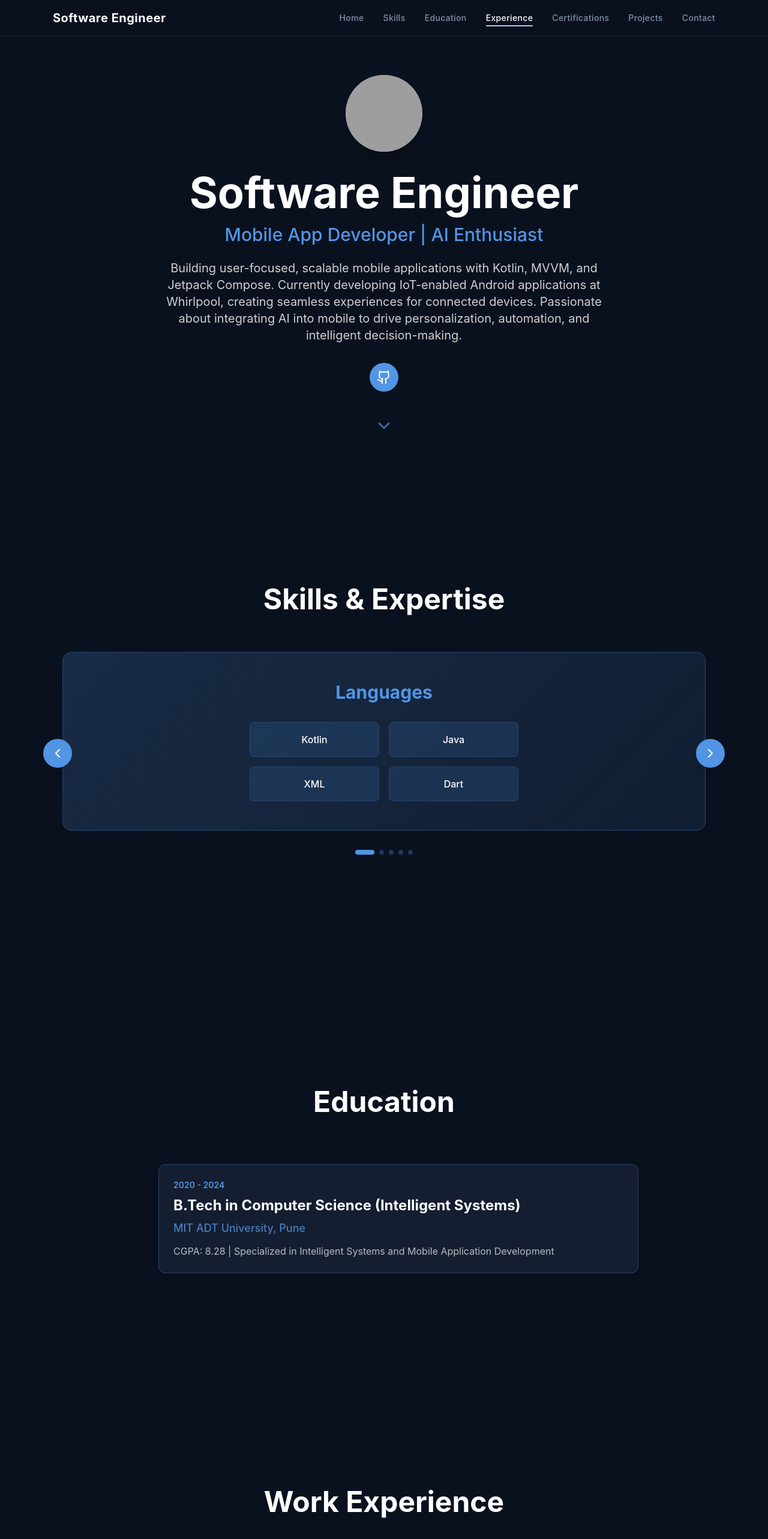
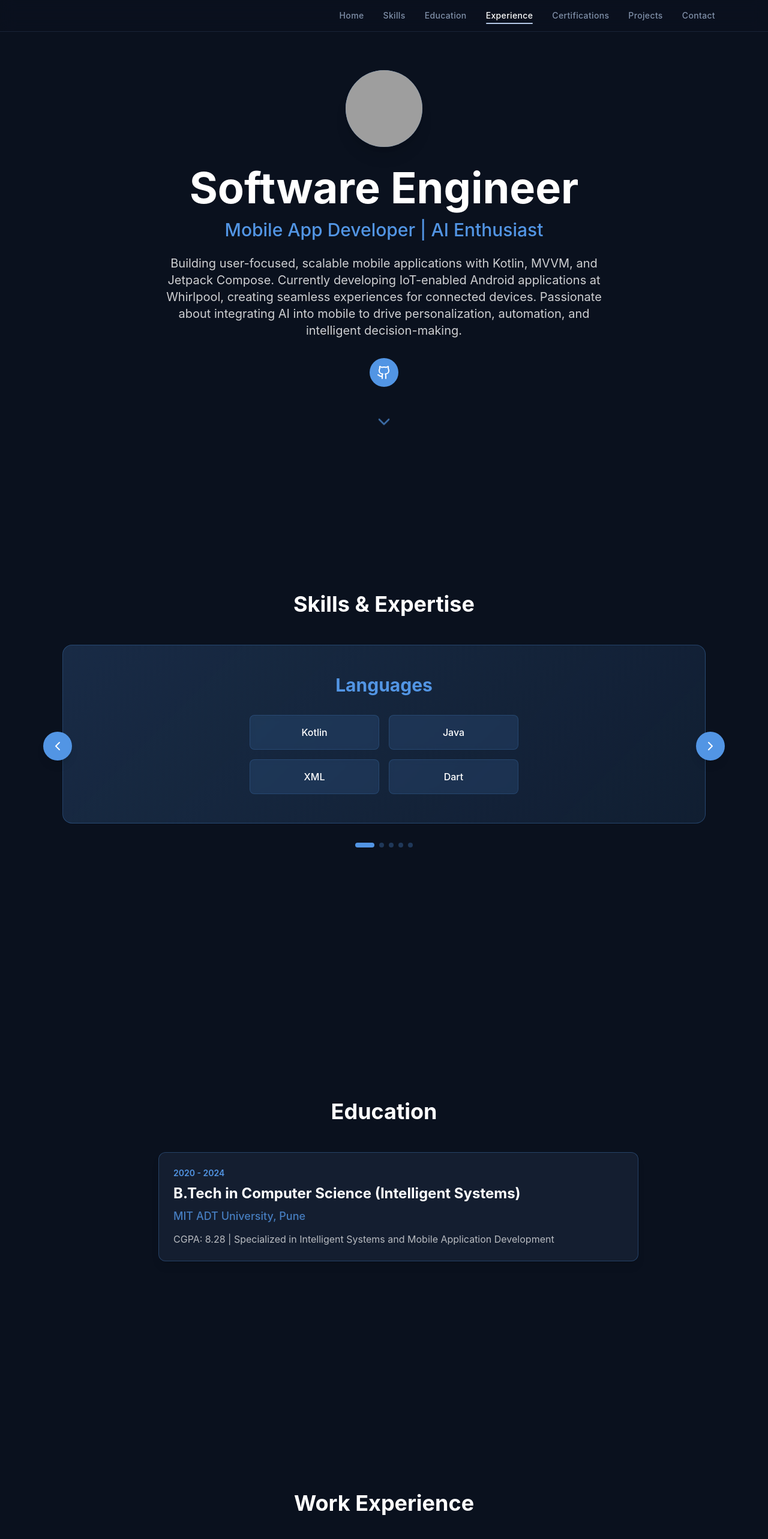
Before and after one commit to snehayadnik/Portfolio-Website, a React (Vite) app: page / in a window 1280 px wide. Shown: the top 2566 px of the page at 60% size. Built offline with nearby package versions, Linux system fonts and the light colour scheme; grey boxes are pictures that could not be loaded.

Commit message:
Updated Certifications.tsx

```diff
--- a/src/components/Certifications.tsx
+++ b/src/components/Certifications.tsx
@@ -47,12 +47,12 @@ const Certifications = () => {
     <section
       id="certifications"
       ref={sectionRef}
-      className="min-h-screen flex items-center justify-center py-20"
+      className="min-h-screen flex items-center justify-center py-8"
       style={{ backgroundColor: 'rgba(10, 17, 30, 1)' }}
     >
       <div className="max-w-5xl mx-auto px-6 w-full">
         <h2
-          className={`text-4xl md:text-5xl font-bold text-white text-center mb-16 transform transition-all duration-700 ${
+          className={`text-3xl md:text-4xl font-bold text-white text-center mb-12 transform transition-all duration-700 ${
             isVisible ? 'translate-y-0 opacity-100' : 'translate-y-10 opacity-0'
           }`}
         >
--- a/src/components/Contact.tsx
+++ b/src/components/Contact.tsx
@@ -46,7 +46,7 @@ const Contact = () => {
   return (
     <section
       id="contact"
-      className="min-h-screen flex items-center justify-center py-20 px-6"
+      className="min-h-screen flex items-center justify-center py-8 px-6"
     >
       <div className="max-w-4xl w-full">
         <div
@@ -54,7 +54,7 @@ const Contact = () => {
             isVisible ? 'translate-y-0 opacity-100' : 'translate-y-10 opacity-0'
           }`}
         >
-          <h2 className="text-4xl md:text-5xl font-bold text-white mb-4 text-center">
+          <h2 className="text-3xl md:text-4xl font-bold text-white mb-4 text-center">
             Get in Touch
           </h2>
           <p className="text-lg mb-12 text-center" style={{ color: 'rgba(255, 255, 255, 0.7)' }}>
--- a/src/components/Education.tsx
+++ b/src/components/Education.tsx
@@ -43,11 +43,11 @@ const Education = () => {
     <section
       id="education"
       ref={sectionRef}
-      className="min-h-screen flex items-center justify-center py-20"
+      className="min-h-screen flex items-center justify-center py-8"
       style={{ backgroundColor: 'rgba(10, 17, 30, 1)' }}
     >
       <div className="max-w-4xl mx-auto px-6 w-full">
-        <h2 className="text-4xl md:text-5xl font-bold text-white text-center mb-20">
+        <h2 className="text-3xl md:text-4xl font-bold text-white text-center mb-12">
           Education
         </h2>
 
--- a/src/components/Experience.tsx
+++ b/src/components/Experience.tsx
@@ -50,11 +50,11 @@ const Experience = () => {
     <section
       id="experience"
       ref={sectionRef}
-      className="min-h-screen flex items-center justify-center py-20"
+      className="min-h-screen flex items-center justify-center py-8"
       style={{ backgroundColor: 'rgba(10, 17, 30, 1)' }}
     >
       <div className="max-w-4xl mx-auto px-6 w-full">
-        <h2 className="text-4xl md:text-5xl font-bold text-white text-center mb-20">
+        <h2 className="text-3xl md:text-4xl font-bold text-white text-center mb-12">
           Work Experience
         </h2>
 
--- a/src/components/Hero.tsx
+++ b/src/components/Hero.tsx
@@ -34,7 +34,7 @@ const Hero = () => {
   return (
     <section
       id="hero"
-      className="min-h-screen flex items-center justify-center relative pt-16"
+      className="min-h-screen flex items-center justify-center relative pt-12"
     >
       <div className="max-w-4xl mx-auto px-6 text-center">
         <div
--- a/src/components/Navigation.tsx
+++ b/src/components/Navigation.tsx
@@ -33,11 +33,7 @@ const Navigation = ({ activeSection }: NavigationProps) => {
       }}
     >
       <div className="max-w-6xl mx-auto px-6 py-4">
-        <div className="flex items-center justify-between">
-          <div className="text-xl font-bold text-white tracking-wide">
-            Software Engineer
-          </div>
-
+        <div className="flex items-center justify-end w-full">
           {/* Mobile Menu Toggle */}
           <button
             onClick={() => setIsOpen(!isOpen)}
--- a/src/components/Projects.tsx
+++ b/src/components/Projects.tsx
@@ -44,12 +44,12 @@ const Projects = () => {
     <section
       id="projects"
       ref={sectionRef}
-      className="min-h-screen flex items-center justify-center py-20"
+      className="min-h-screen flex items-center justify-center py-8"
       style={{ backgroundColor: 'rgba(10, 17, 30, 1)' }}
     >
       <div className="max-w-6xl mx-auto px-6 w-full">
         <h2
-          className={`text-4xl md:text-5xl font-bold text-white text-center mb-16 transform transition-all duration-700 ${
+          className={`text-3xl md:text-4xl font-bold text-white text-center mb-12 transform transition-all duration-700 ${
             isVisible ? 'translate-y-0 opacity-100' : 'translate-y-10 opacity-0'
           }`}
         >
@@ -134,19 +134,6 @@ const Projects = () => {
             </div>
           ))}
         </div>
-
-        <div className="mt-16 text-center">
-          <p className="mb-6" style={{ color: 'rgba(255, 255, 255, 0.7)' }}>Interested in working together?</p>
-          <a
-            href="mailto:your.email@example.com"
-            className="inline-block px-8 py-3 text-white rounded-lg transition-colors text-lg font-medium"
-            style={{ backgroundColor: 'rgba(82, 149, 228, 1)' }}
-            onMouseEnter={(e) => e.currentTarget.style.backgroundColor = 'rgba(82, 149, 228, 0.8)'}
-            onMouseLeave={(e) => e.currentTarget.style.backgroundColor = 'rgba(82, 149, 228, 1)'}
-          >
-            Get In Touch
-          </a>
-        </div>
       </div>
     </section>
   );
--- a/src/components/Skills.tsx
+++ b/src/components/Skills.tsx
@@ -58,12 +58,12 @@ const Skills = () => {
     <section
       id="skills"
       ref={sectionRef}
-      className="min-h-screen flex items-center justify-center py-20"
+      className="min-h-screen flex items-center justify-center py-8"
       style={{ backgroundColor: 'rgba(10, 17, 30, 1)' }}
     >
       <div className="max-w-6xl mx-auto px-6 w-full">
         <h2
-          className={`text-4xl md:text-5xl font-bold text-white text-center mb-16 transform transition-all duration-700 ${
+          className={`text-3xl md:text-4xl font-bold text-white text-center mb-12 transform transition-all duration-700 ${
             isVisible ? 'translate-y-0 opacity-100' : 'translate-y-10 opacity-0'
           }`}
         >
```
